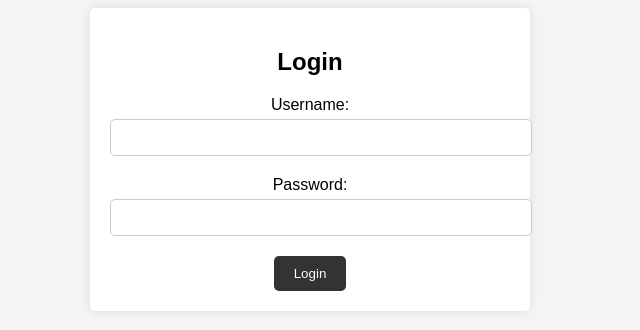
After one commit to NguyenNgocThanhSang/IE221-project, a Django app: page /login/ in a window 1280 px wide. The commit adds this page. Shown: the top 330 px of the page, without its empty margins (330-970 px from the left). Run offline with Django 5.2, Linux system fonts and the light colour scheme.

Commit message:
demo home page transiting to login page

```diff
--- /dev/null
+++ b/Quizify_Home/static/css/login.css
@@ -0,0 +1,57 @@
+/* style.css */
+
+body {
+    font-family: Arial, sans-serif;
+    background-color: #f4f4f4;
+}
+
+.container {
+    max-width: 400px;
+    margin: 0 auto;
+    padding: 20px;
+    background-color: #fff;
+    border-radius: 5px;
+    box-shadow: 0 0 10px rgba(0, 0, 0, 0.1);
+}
+
+.login-form {
+    text-align: center;
+}
+
+.login-form h2 {
+    margin-bottom: 20px;
+}
+
+.form-group {
+    margin-bottom: 20px;
+}
+
+.form-group label {
+    display: block;
+    margin-bottom: 5px;
+}
+
+.form-group input {
+    width: 100%;
+    padding: 10px;
+    border-radius: 5px;
+    border: 1px solid #ccc;
+}
+
+button {
+    background-color: #333;
+    color: #fff;
+    padding: 10px 20px;
+    border: none;
+    border-radius: 5px;
+    cursor: pointer;
+}
+
+button:hover {
+    background-color: #555;
+}
+
+.error {
+    color: red;
+    margin-bottom: 10px;
+}
--- a/Quizify_Home/templates/home.html
+++ b/Quizify_Home/templates/home.html
@@ -15,7 +15,7 @@
                 <li><a href="#">Trang Chủ</a></li>
                 <li><a href="#">Khóa Học</a></li>
                 <li><a href="#">Bài Kiểm Tra</a></li>
-                <li><a href="#">Đăng Nhập</a></li>
+                <li><a href="{% url 'login' %}">Đăng Nhập</a></li>
                 <li><a href="#">Đăng Ký</a></li>
             </ul>
         </nav>
--- /dev/null
+++ b/Quizify_Home/templates/login.html
@@ -0,0 +1,30 @@
+<!DOCTYPE html>
+<html lang="en">
+<head>
+    {% load static%}
+    <meta charset="UTF-8">
+    <meta name="viewport" content="width=device-width, initial-scale=1.0">
+    <title>Login - Quizify</title>
+    <link rel="stylesheet" href="{% static 'css/login.css' %}"> <!-- Liên kết tới file CSS -->
+</head>
+<body>
+    <div class="container">
+        <form action="{% url 'login' %}" method="post" class="login-form">
+            {% csrf_token %}
+            <h2>Login</h2>
+            {% if error_message %}
+            <p class="error">{{ error_message }}</p>
+            {% endif %}
+            <div class="form-group">
+                <label for="username">Username:</label>
+                <input type="text" id="username" name="username" required>
+            </div>
+            <div class="form-group">
+                <label for="password">Password:</label>
+                <input type="password" id="password" name="password" required>
+            </div>
+            <button type="submit">Login</button>
+        </form>
+    </div>
+</body>
+</html>
--- a/Quizify_Home/urls.py
+++ b/Quizify_Home/urls.py
@@ -3,5 +3,6 @@ from django.contrib import admin
 from . import views
 
 urlpatterns = [
-    path('', views.home, name='home')
+    path('', views.home, name='home'),
+    path('login/', views.login, name='login'),
 ]
--- a/Quizify_Home/views.py
+++ b/Quizify_Home/views.py
@@ -4,3 +4,6 @@ from django.http import HttpResponse
 # Create your views here.
 def home(request):
     return render(request, 'home.html')
+
+def login(request):
+    return render(request, 'login.html')
```
